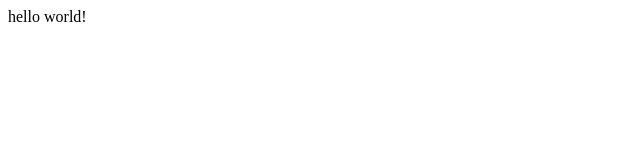
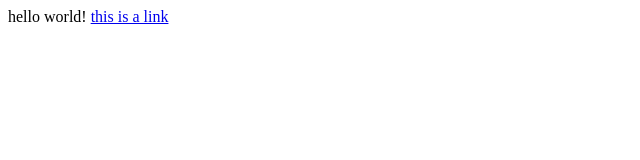
Before and after one commit to canteen-ns/canteen-ns.github.io, a plain HTML site: page index.html in a window 1280 px wide. Shown: the full height of the page, 0-640 px from the left. Drawn offline with Linux system fonts and the light colour scheme.

Commit message:
Update index.html

```diff
--- a/index.html
+++ b/index.html
@@ -5,5 +5,6 @@
   </head>
   <body>
     hello world!
+    <a href="./test.html">this is a link</a>
   </body>
 </html>
```
